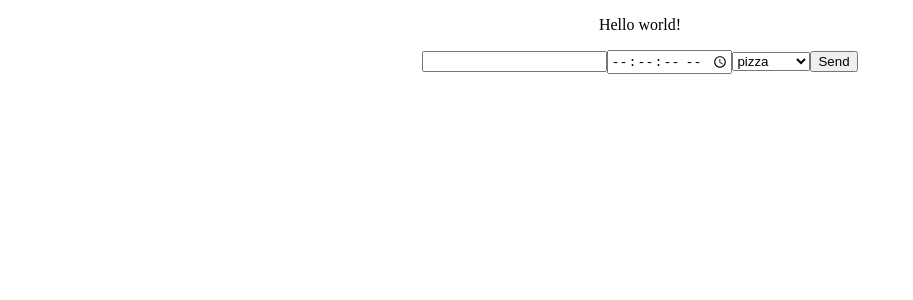
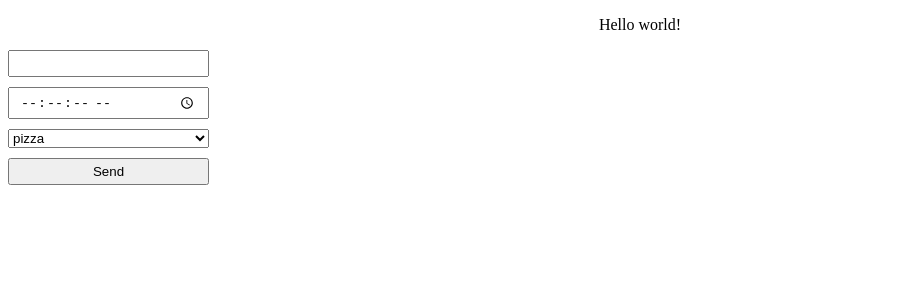
Before and after one commit to Kl4y4/hexocean-task-repo, a React (Create React App) app in the folder hexocean-task/: page / in a window 1280 px wide. Shown: the top 300 px of the page, without its empty margins (0-913 px from the left). Built offline with nearby package versions, Linux system fonts and the light colour scheme.

Commit message:
Added basic styling

```diff
--- a/hexocean-task/public/index.html
+++ b/hexocean-task/public/index.html
@@ -3,6 +3,7 @@
   <head>
     <meta charset="utf-8" />
     <link rel="icon" href="%PUBLIC_URL%/favicon.ico" />
+    <link rel="Stylesheet" href="./style.css" />
     <meta name="viewport" content="width=device-width, initial-scale=1" />
     <meta name="description" content="Web site created using create-react-app" />
     <!--
--- /dev/null
+++ b/hexocean-task/public/style.css
@@ -0,0 +1,11 @@
+#form {
+    display: flex;
+    flex-direction: column;
+    flex-wrap: wrap;
+    align-content: space-between;
+    row-gap: 10px;
+}
+
+input {
+    padding: 4px 10px;
+}
```
